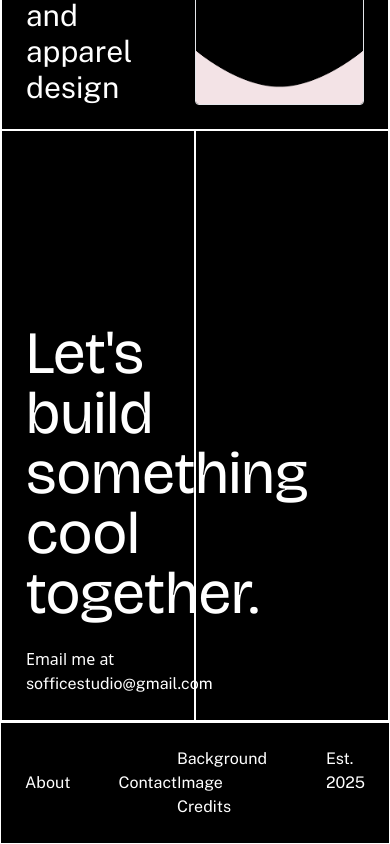
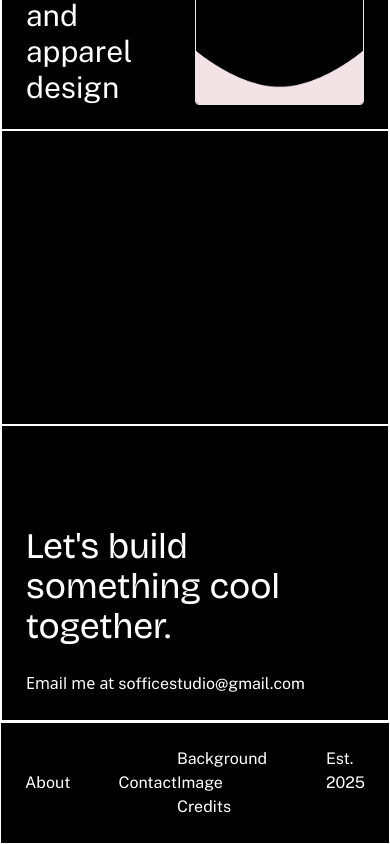
Before and after one commit to ValentinaValverde/sofficestudio, a Next.js app: page /design in a window 390 px wide. Shown: the part 1120-1964 px from the top of the page. Built offline with nearby package versions, Linux system fonts and the light colour scheme.

Commit message:
mobile version of contact section

```diff
--- a/components/home/ContactSection.tsx
+++ b/components/home/ContactSection.tsx
@@ -1,8 +1,8 @@
 export default function ContactSection() {
   return (
-    <div className="flex justify-between items-center min-h-[70vh]">
-      <div className="p-6 border border-white h-full w-1/2 space-y-6 flex flex-col justify-end">
-        <p className="text-6xl !font-mono">
+    <div className="flex flex-col flex-col-reverse md:flex-row justify-between items-center min-h-[70vh]">
+      <div className="p-6 border border-white h-full w-full md:w-1/2 space-y-6 flex flex-col justify-end">
+        <p className="text-4xl md:text-6xl !font-mono">
           Let&apos;s build something cool together.{' '}
         </p>
 
@@ -14,7 +14,7 @@ export default function ContactSection() {
         </div>
       </div>
 
-      <div className="p-6 border border-white h-full w-1/2">
+      <div className="p-6 border border-white h-full w-full md:w-1/2 ">
         {/* Placeholder for something cool ;) */}
       </div>
     </div>
```
